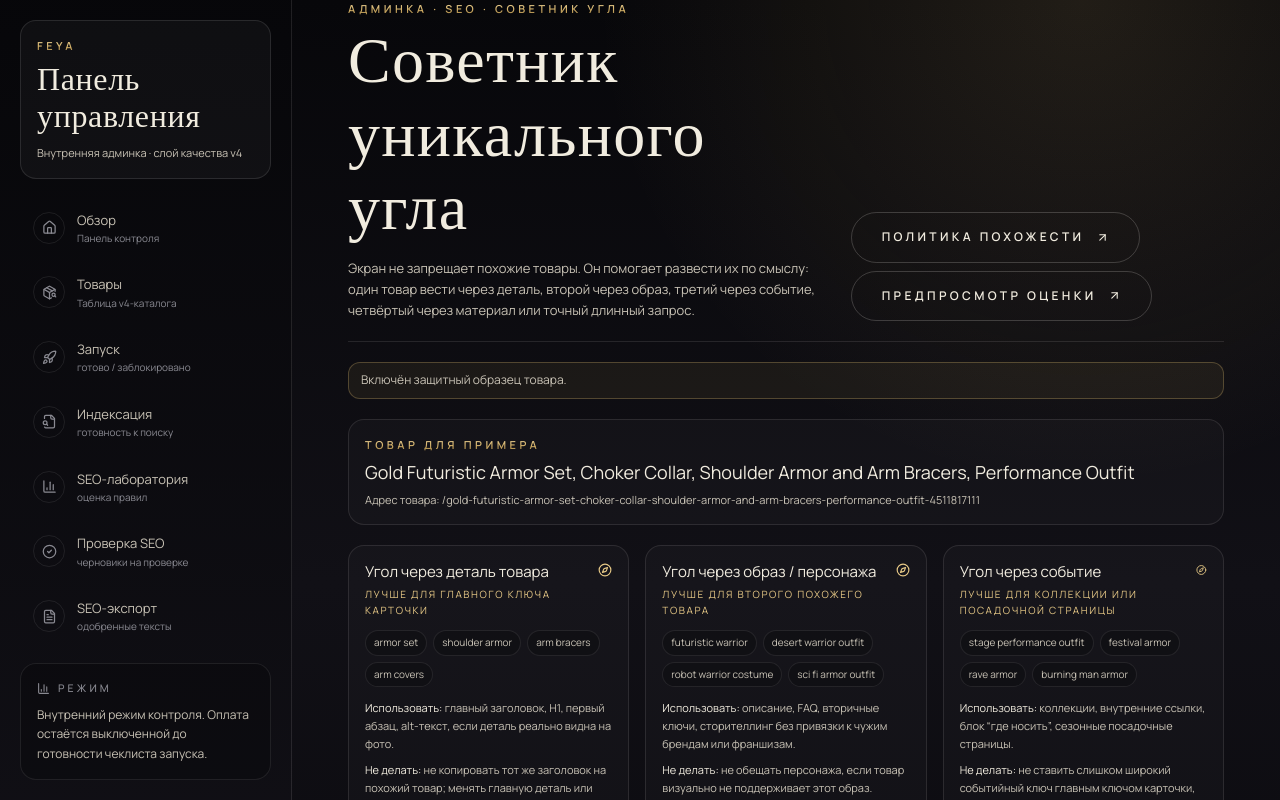
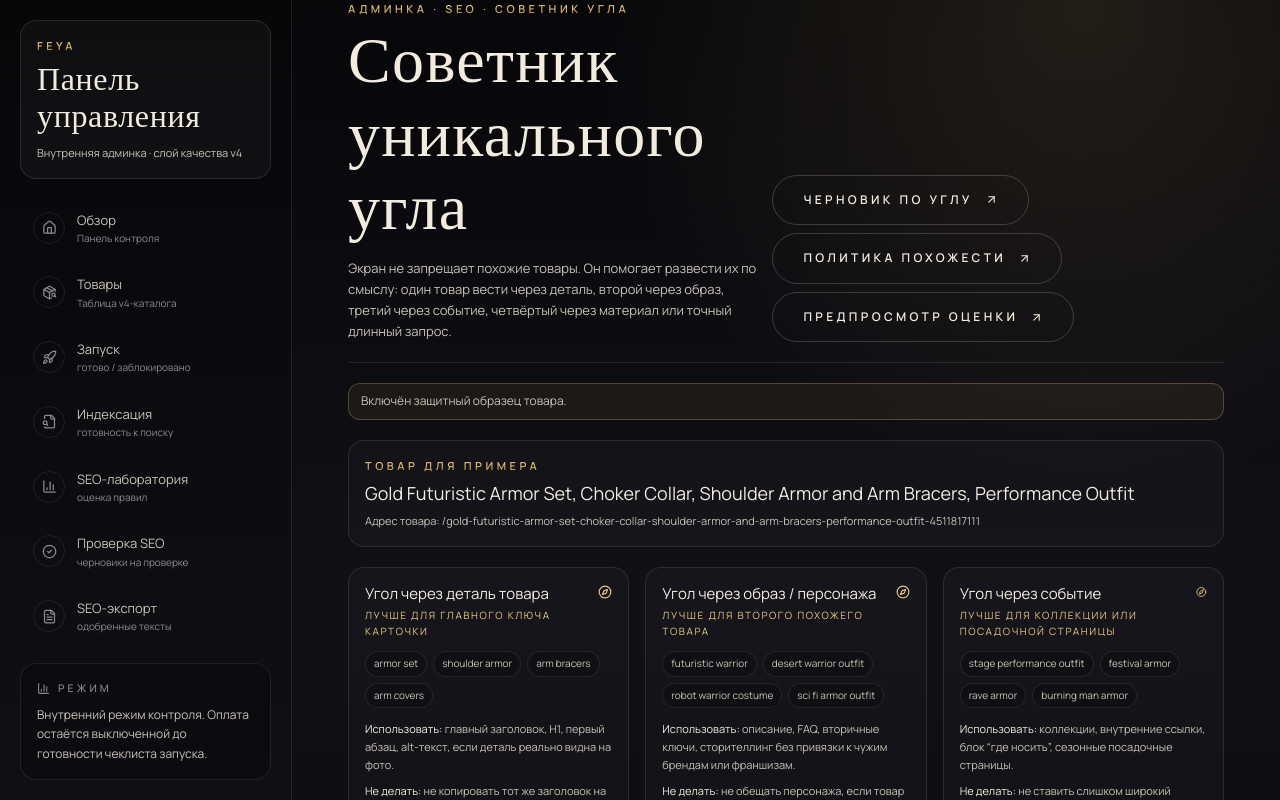
Before and after one commit to THEFEYA/feya-commerce, a Next.js app: page /admin/seo-engine/angle-advisor in a window 1280 px wide. Shown: the top 800 px of the page. Built offline with nearby package versions, Linux system fonts and the light colour scheme; no server answers; the database is empty; a web font is replaced by a local one.

Commit message:
feat: link angle advisor to SEO draft preview

```diff
--- a/app/admin/seo-engine/angle-advisor/page.tsx
+++ b/app/admin/seo-engine/angle-advisor/page.tsx
@@ -111,7 +111,7 @@ export default async function SeoAngleAdvisorPage() {
           <h1 className="font-tall text-bone leading-none" style={{ fontSize: 'clamp(34px,5vw,64px)' }}>Советник уникального угла</h1>
           <p className="mt-3 max-w-3xl text-[13px] leading-relaxed text-[var(--bone-dim)]">Экран не запрещает похожие товары. Он помогает развести их по смыслу: один товар вести через деталь, второй через образ, третий через событие, четвёртый через материал или точный длинный запрос.</p>
         </div>
-        <div className="flex flex-wrap gap-2"><Link href="/admin/seo-engine/overlap-policy" className="btn-ghost">Политика похожести <ArrowUpRight size={13} /></Link><Link href="/admin/seo-engine/scoring/preview" className="btn-ghost">Предпросмотр оценки <ArrowUpRight size={13} /></Link></div>
+        <div className="flex flex-wrap gap-2"><Link href="/admin/seo-engine/draft-preview" className="btn-ghost">Черновик по углу <ArrowUpRight size={13} /></Link><Link href="/admin/seo-engine/overlap-policy" className="btn-ghost">Политика похожести <ArrowUpRight size={13} /></Link><Link href="/admin/seo-engine/scoring/preview" className="btn-ghost">Предпросмотр оценки <ArrowUpRight size={13} /></Link></div>
       </div>
 
       {warning || fallbackUsed ? <div className="mb-5 rounded-xl border border-[rgba(212,178,106,.30)] bg-[rgba(212,178,106,.07)] px-3 py-2 text-[12px] text-[var(--bone-dim)]">{warning || 'Включён защитный образец товара.'}</div> : null}
```
